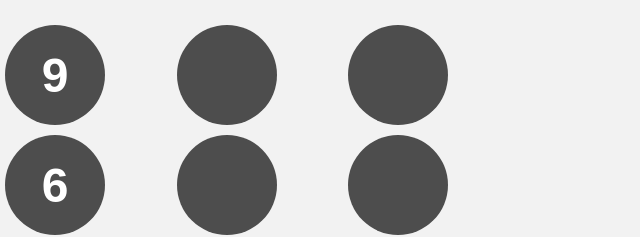
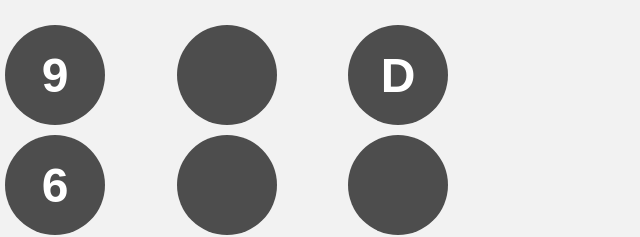
Before and after one commit to Monbuticloud/Calculator, a plain HTML site: page index.html in a window 1280 px wide. Shown: the part 171-408 px from the top of the page, 640-1280 px from the left. Drawn offline with Linux system fonts and the light colour scheme.

Commit message:
Update index.html

```diff
--- a/index.html
+++ b/index.html
@@ -15,7 +15,7 @@
         <button onclick="appendToDisplay('8') ">8</button>
         <button onclick="appendToDisplay('9') ">9</button>
          <button onclick="appendToDisplay('')"> </button>
-        <button onclick="appendToDisplay('')"> </button>
+        <button onclick="deleteTrailing()">D</button>
         <button onclick="appendToDisplay('-') " class="operator-btn">-</button>
         <button onclick="appendToDisplay('4') ">4</button>
         <button onclick="appendToDisplay('5') ">5</button>
```
